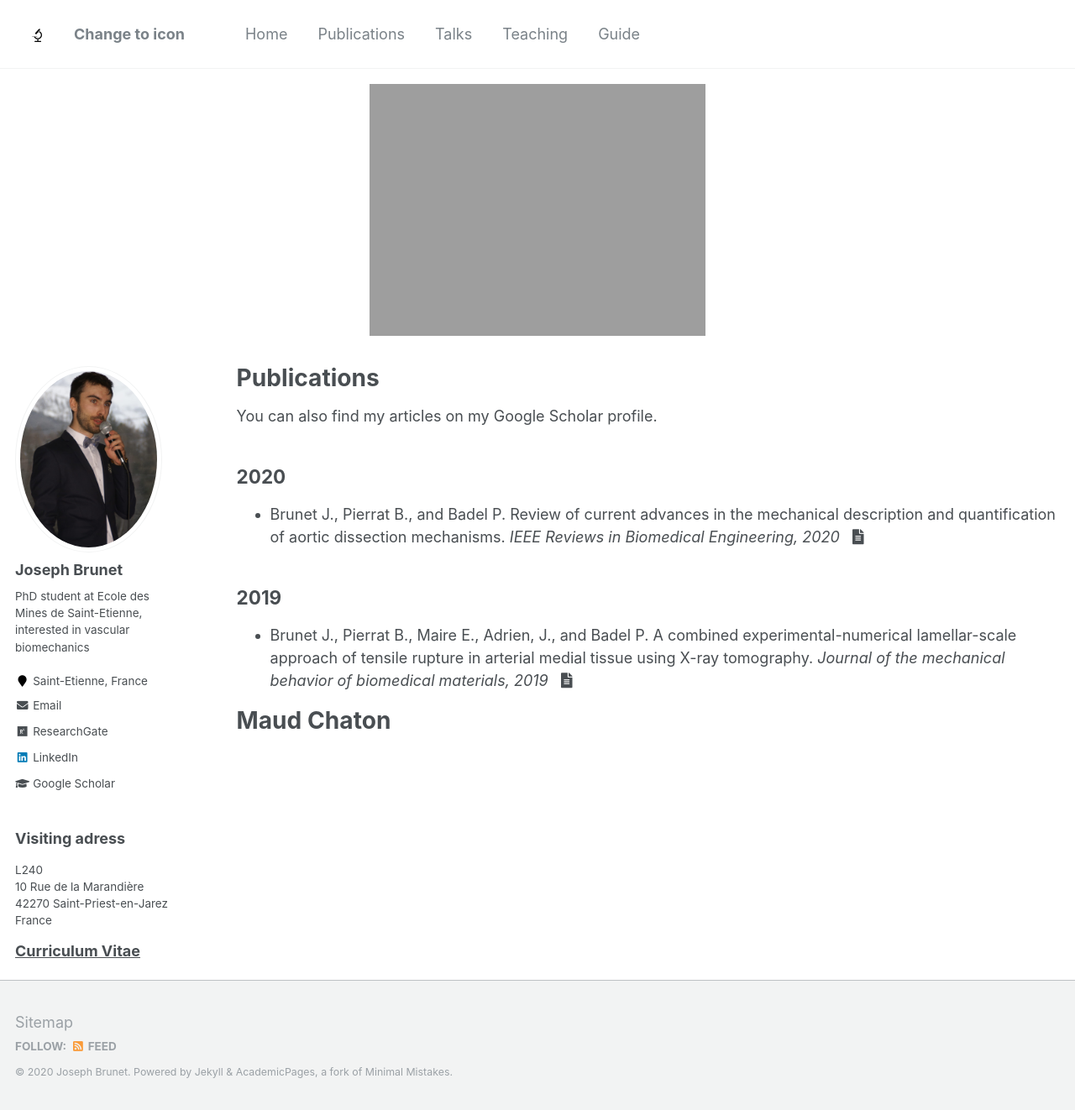
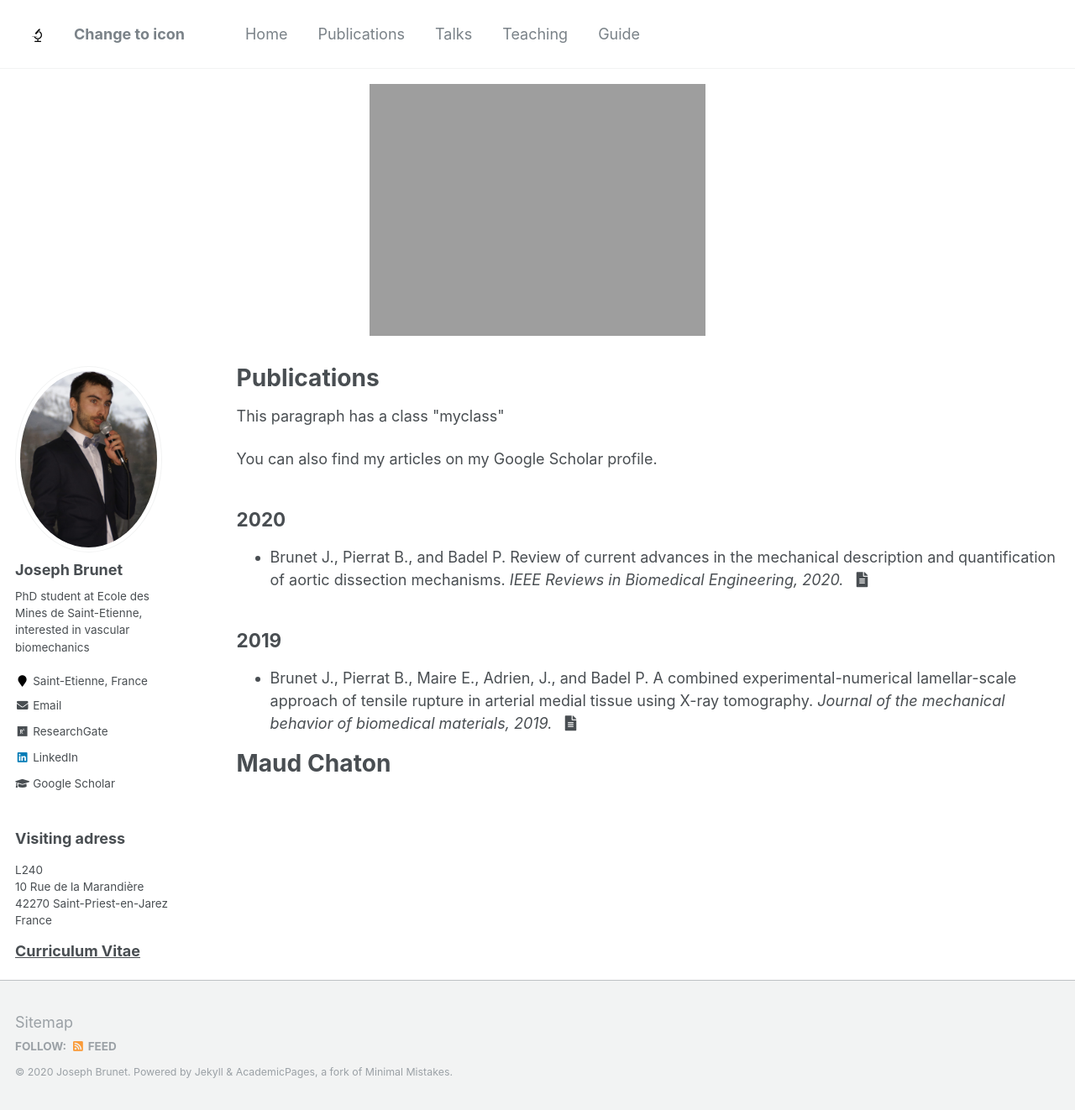
Before and after one commit to JosephBrunet/JosephBrunet.github.io, a Jekyll site: the page built from _pages/publications.md, in a window 1280 px wide and 1322 px high. Shown: the whole window at 84% size. Built offline with Jekyll 4.4.1, drawn with Linux system fonts in a browser that asks for light colours.

Commit message:
Space added

```diff
--- a/_pages/publications.md
+++ b/_pages/publications.md
@@ -6,6 +6,7 @@ author_profile: true
 ---
 
 
+<p class="myclass">This paragraph has a class "myclass"</p>
 You can also find my articles on <a href="{{author.googlescholar}}">my Google Scholar profile</a>.
 
 {% include base_path %}
@@ -14,13 +15,13 @@ You can also find my articles on <a href="{{author.googlescholar}}">my Google Sc
 2020
 ------
 + Brunet J., Pierrat B., and Badel P. Review of current advances in the mechanical description and quantification of aortic dissection mechanisms.
-*IEEE Reviews in Biomedical Engineering, 2020* &nbsp; <a href="/files/2019_paper.pdf" target="\_blank"><i class="fas fa-file-alt"></i></a>
+*IEEE Reviews in Biomedical Engineering, 2020.* &nbsp; <a href="/files/2019_paper.pdf" target="\_blank"><i class="fas fa-file-alt"></i></a>
 
 
 2019
 ------
 + Brunet J., Pierrat B., Maire E., Adrien, J., and Badel P. A combined experimental-numerical lamellar-scale approach of tensile rupture in arterial medial tissue using X-ray tomography.
-*Journal of the mechanical behavior of biomedical materials, 2019* &nbsp; <a href="/files/2020_Review.pdf" target="\_blank"><i class="fas fa-file-alt"></i></a>
+*Journal of the mechanical behavior of biomedical materials, 2019.* &nbsp; <a href="/files/2020_Review.pdf" target="\_blank"><i class="fas fa-file-alt"></i></a>
 
 
 # Maud Chaton
```
